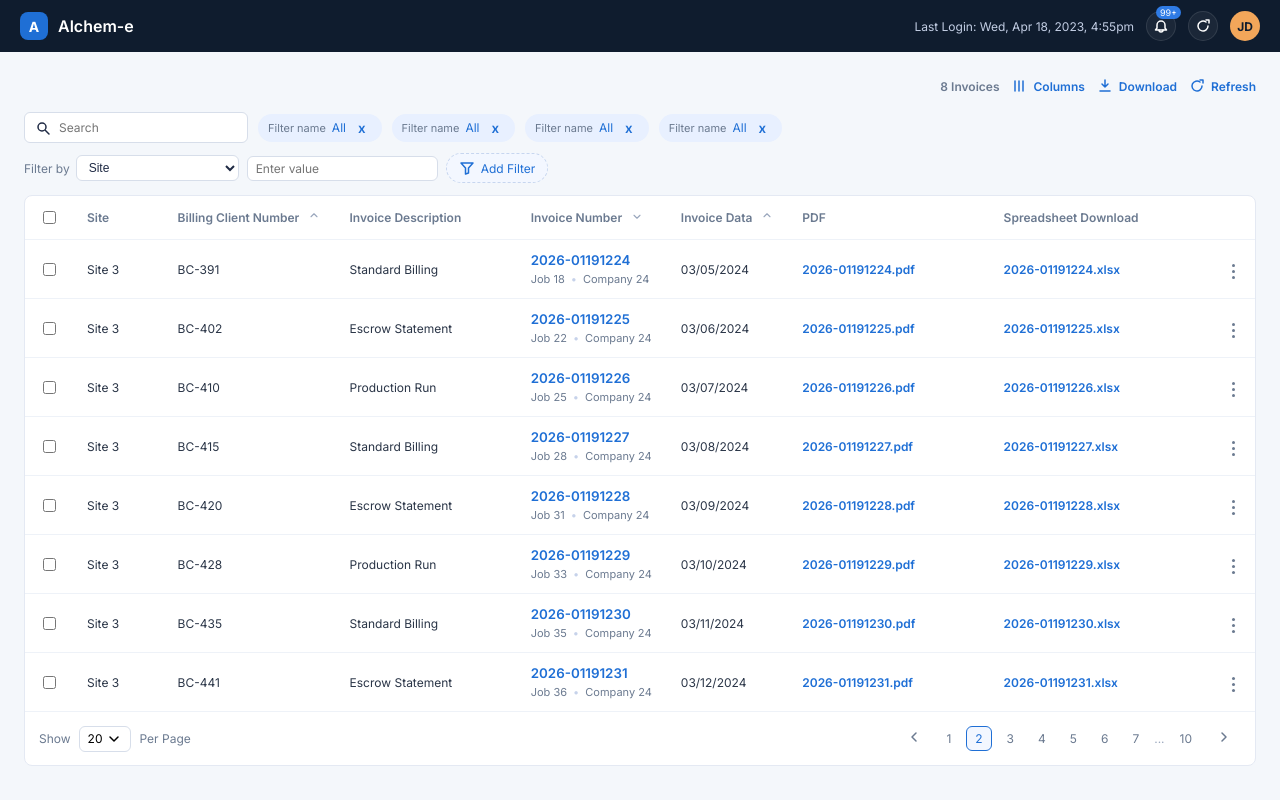
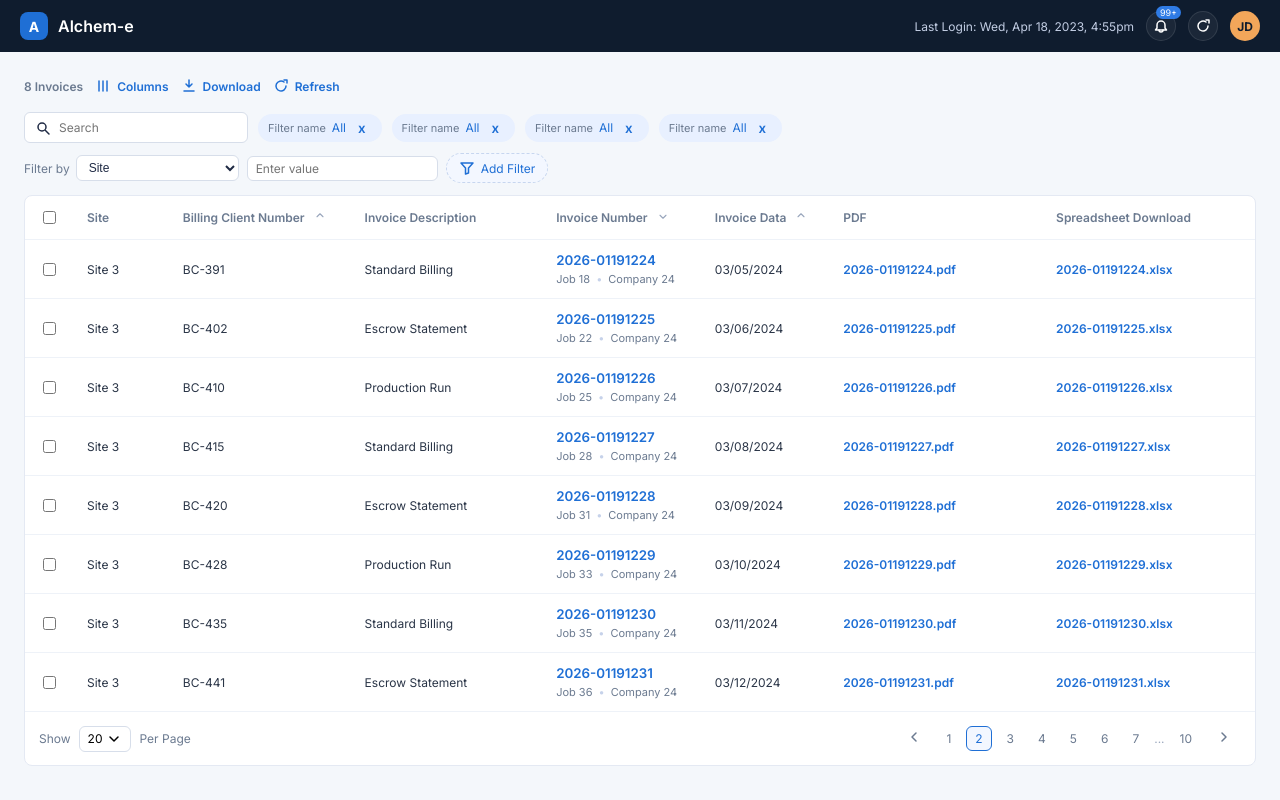
Before and after one commit to chenczie/Invoices, an Angular app in the folder invoice-ui/: page / in a window 1280 px wide. Built offline with nearby package versions, Linux system fonts and the light colour scheme.

Commit message:
Align header actions and remove row menu
Co-authored-by: ccasim <ccasim@racami.com>

```diff
--- a/invoice-ui/src/app/app.html
+++ b/invoice-ui/src/app/app.html
@@ -131,7 +131,6 @@
               </th>
               <th class="col-pdf">PDF</th>
               <th class="col-xls">Spreadsheet Download</th>
-              <th class="col-actions"></th>
             </tr>
           </thead>
           <tbody>
@@ -184,25 +183,6 @@
                   <span>{{ invoice.excelFileName || '—' }}</span>
                 </a>
               </td>
-              <td class="col-actions">
-                <div class="row-menu">
-                  <button class="kebab" type="button" aria-label="More actions" aria-haspopup="menu">
-                    <span class="kebab-dot"></span>
-                    <span class="kebab-dot"></span>
-                    <span class="kebab-dot"></span>
-                  </button>
-                  <div class="row-menu-list" role="menu">
-                    <button
-                      class="row-menu-item"
-                      type="button"
-                      role="menuitem"
-                      *ngFor="let action of rowActions"
-                    >
-                      {{ action }}
-                    </button>
-                  </div>
-                </div>
-              </td>
             </tr>
           </tbody>
         </table>
--- a/invoice-ui/src/app/app.scss
+++ b/invoice-ui/src/app/app.scss
@@ -178,7 +178,7 @@
 .page-header {
   display: flex;
   align-items: center;
-  justify-content: flex-end;
+  justify-content: flex-start;
   gap: 16px;
 }
 
@@ -397,11 +397,6 @@ tbody tr:hover {
   text-align: left;
 }
 
-.col-actions {
-  width: 64px;
-  text-align: right;
-}
-
 .invoice-link {
   border: none;
   background: transparent;
@@ -455,46 +450,6 @@ tbody tr:hover {
   pointer-events: none;
 }
 
-.row-menu {
-  position: relative;
-  display: inline-flex;
-  justify-content: flex-end;
-}
-
-.row-menu-list {
-  position: absolute;
-  top: calc(100% + 6px);
-  right: 0;
-  min-width: 190px;
-  background: #ffffff;
-  border: 1px solid #e4e9f3;
-  border-radius: 8px;
-  padding: 6px 0;
-  box-shadow: 0 6px 16px rgba(15, 28, 46, 0.08);
-  display: none;
-  z-index: 3;
-}
-
-.row-menu:hover .row-menu-list,
-.row-menu:focus-within .row-menu-list {
-  display: block;
-}
-
-.row-menu-item {
-  width: 100%;
-  border: none;
-  background: transparent;
-  text-align: left;
-  padding: 6px 12px;
-  font-size: 12px;
-  color: #1f2a44;
-  cursor: pointer;
-}
-
-.row-menu-item:hover {
-  background: #f1f5fb;
-}
-
 .visually-hidden {
   position: absolute;
   width: 1px;
@@ -504,24 +459,6 @@ tbody tr:hover {
   overflow: hidden;
   clip: rect(0, 0, 0, 0);
   border: 0;
-}
-
-.kebab {
-  border: none;
-  background: transparent;
-  display: flex;
-  flex-direction: column;
-  gap: 3px;
-  cursor: pointer;
-  padding: 4px 6px;
-  margin-left: auto;
-}
-
-.kebab-dot {
-  width: 3px;
-  height: 3px;
-  background: #6b7a90;
-  border-radius: 50%;
 }
 
 .table-footer {
--- a/invoice-ui/src/app/app.ts
+++ b/invoice-ui/src/app/app.ts
@@ -8,15 +8,6 @@ interface FilterChip {
   label: string;
   value: string;
 }
-
-const ROW_ACTIONS = [
-  'Invoices',
-  'Edit Invoice',
-  'Associated File',
-  'View Details',
-  'Comment',
-  'Audit History'
-];
 
 const FILTER_FIELDS = [
   'Site',
@@ -211,7 +202,6 @@ const INVOICES: Invoice[] = [
 export class App {
   readonly invoiceTypes = INVOICE_TYPES;
   readonly invoices = INVOICES;
-  readonly rowActions = ROW_ACTIONS;
   readonly filterFields = FILTER_FIELDS;
   readonly filters: FilterChip[] = [
     { label: 'Filter name', value: 'All' },
```
